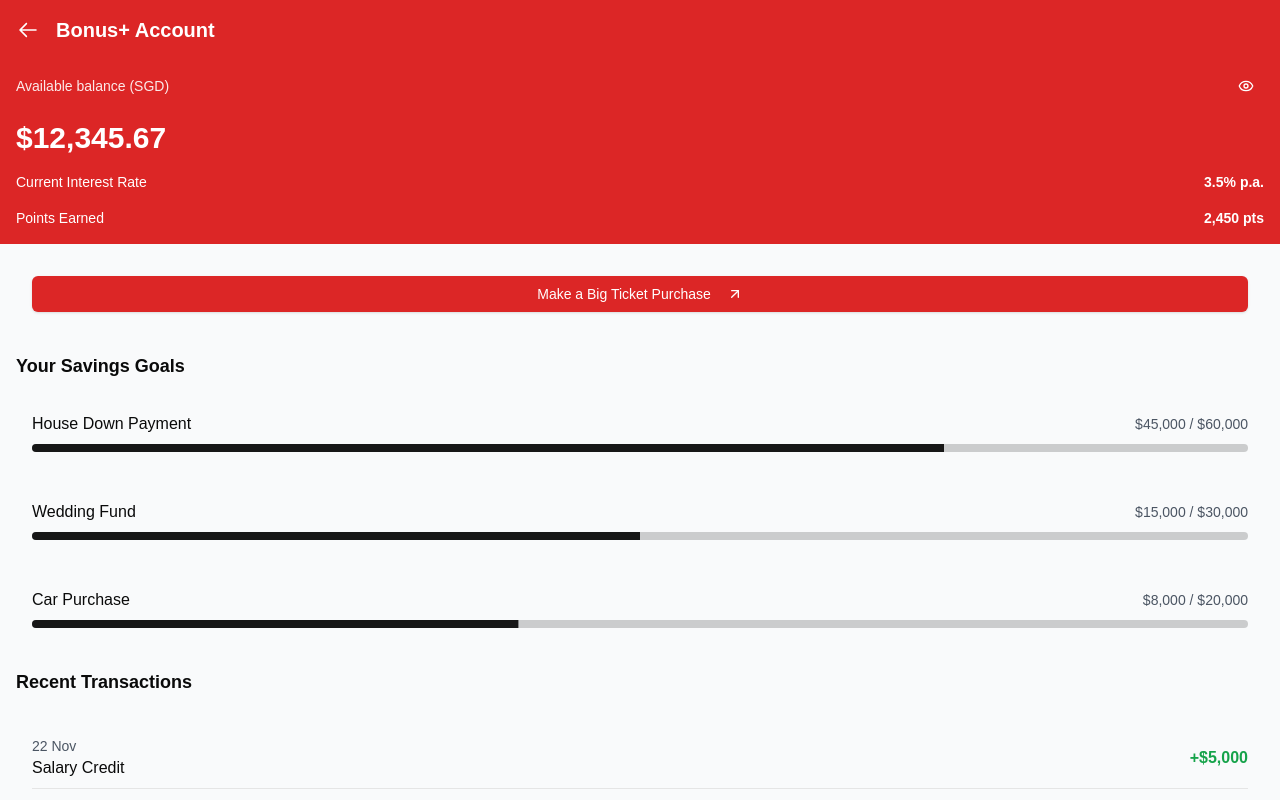
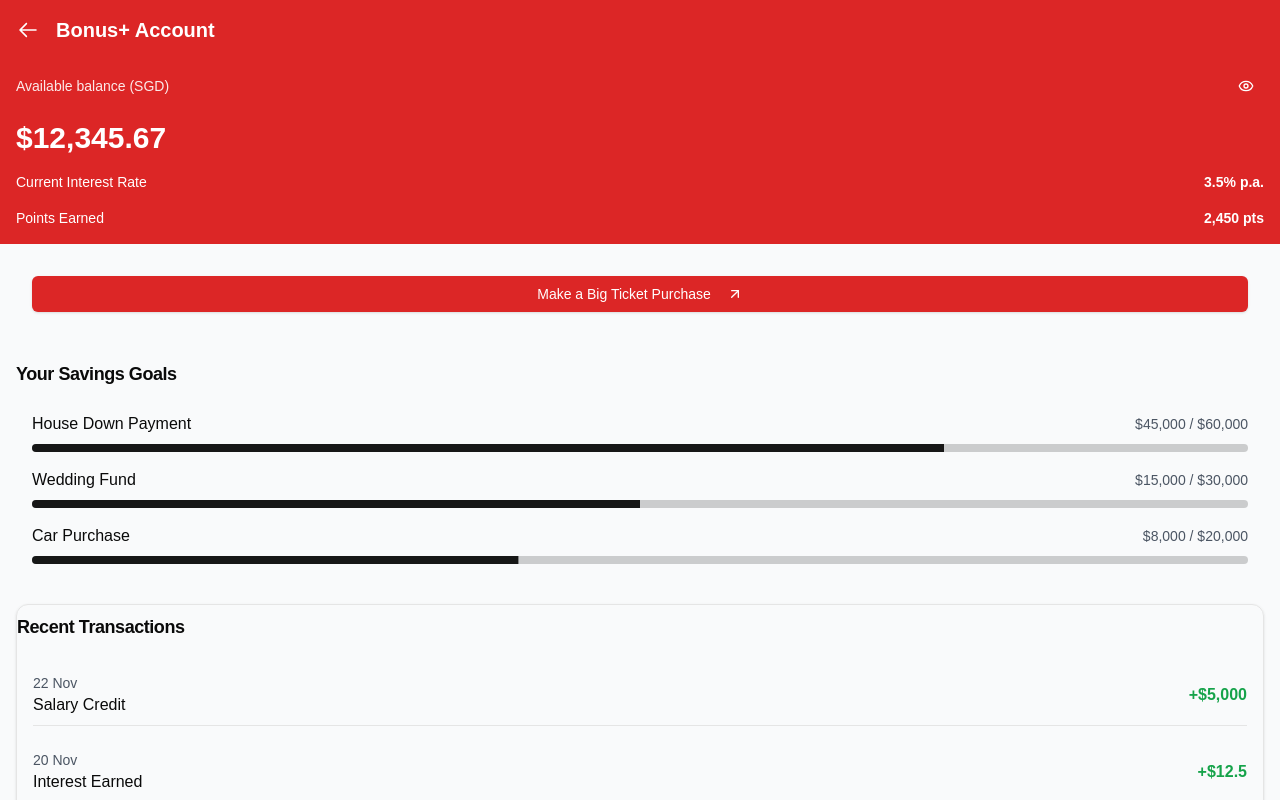
Before and after one commit to JoelSngZhenWei/BonusPlusEnhanced, a Next.js app in the folder bonusplusenhanced/: page /home/bonusplusaccount in a window 1280 px wide. Shown: the top 800 px of the page. Built offline with nearby package versions, Linux system fonts and the light colour scheme.

Commit message:
blargh depu do

```diff
--- a/bonusplusenhanced/app/home/bonusplusaccount/page.tsx
+++ b/bonusplusenhanced/app/home/bonusplusaccount/page.tsx
@@ -2,7 +2,7 @@
 
 import { Eye, EyeOff, Wallet, Target, Gift, TrendingUp, ArrowUpRight } from "lucide-react"
 import { Button } from "@/components/ui/button"
-import { Card, CardContent } from "@/components/ui/card"
+import { Card, CardContent, CardHeader, CardTitle } from "@/components/ui/card"
 import { Progress } from "@/components/ui/progress"
 import { ScrollArea } from "@/components/ui/scroll-area"
 import Link from "next/link"
@@ -62,15 +62,17 @@ export default function BonusPlusAccountComponent() {
 
         {/* Savings Goals */}
         <section>
-          <h2 className="text-lg font-semibold mb-4">Your Savings Goals</h2>
-          <div className="space-y-4">
+          <Card className="">
+            <CardHeader>
+              <CardTitle className="text-lg font-semibold">Your Savings Goals</CardTitle>
+            </CardHeader>
+            <CardContent className="p-4 space-y-4">
               {[
                 { name: "House Down Payment", current: 45000, target: 60000 },
                 { name: "Wedding Fund", current: 15000, target: 30000 },
                 { name: "Car Purchase", current: 8000, target: 20000 }
               ].map((goal, index) => (
-              <Card key={index}>
-                <CardContent className="p-4 space-y-2">
+                <div key={index} className="space-y-2">
                   <div className="flex justify-between items-center">
                     <h3 className="font-medium">{goal.name}</h3>
                     <span className="text-sm text-gray-600">
@@ -78,16 +80,18 @@ export default function BonusPlusAccountComponent() {
                     </span>
                   </div>
                   <Progress value={(goal.current / goal.target) * 100} className="h-2" />
+                </div>
+              ))}
             </CardContent>
           </Card>
-            ))}
-          </div>
         </section>
 
         {/* Recent Transactions */}
         <section>
-          <h2 className="text-lg font-semibold mb-4">Recent Transactions</h2>
-          <Card>
+          <Card className="border shadow">
+            <CardHeader>
+              <CardTitle className="text-lg font-semibold">Recent Transactions</CardTitle>
+            </CardHeader>
             <ScrollArea className="h-[300px]">
               <CardContent className="p-4 space-y-4">
                 {[
```
Lines whose indentation alone changed are shown as unchanged.
